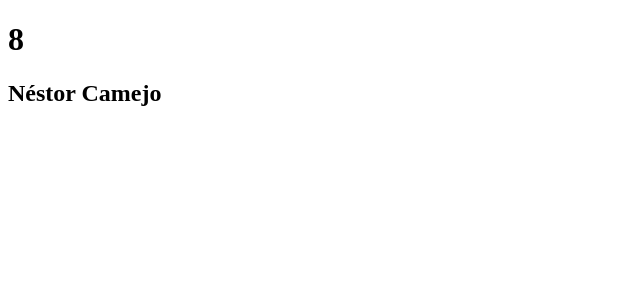
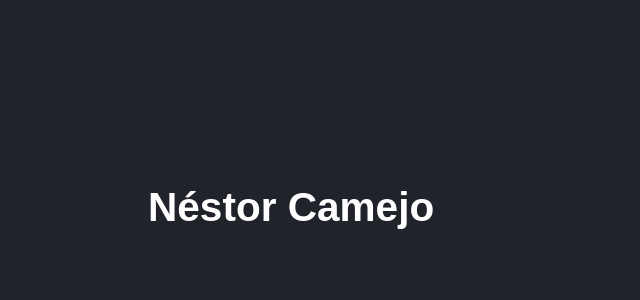
Before and after one commit to ncamejo/03-counter-app, a React (Vite) app: page / in a window 1280 px wide. Shown: the top 300 px of the page, without its empty margins (0-640 px from the left). Built offline with nearby package versions, Linux system fonts and the light colour scheme.

Commit message:
quinta actualizacion

```diff
--- a/src/FirstApp.jsx
+++ b/src/FirstApp.jsx
@@ -1,16 +1,14 @@
+/* eslint-disable react/prop-types */
 // const saludo = (nombre)=>{
 //   return `Hola mi nombre es: ${nombre}`
 // }
 
-const getResult = ()=>{
-    return 4 + 4;
-}
 
-export const FirstApp = () => {
-  let nombre = 'Goku!!!'
+
+export const FirstApp = ({title}) => {
   return (
     <>
-      <h1>{getResult()}</h1>
+    <h1>{title}</h1>
       <h2>Néstor Camejo</h2>
     </>
   );
--- a/src/main.jsx
+++ b/src/main.jsx
@@ -1,6 +1,7 @@
 import React, { StrictMode } from 'react';
 import ReactDOM from 'react-dom/client';
 import { FirstApp } from './FirstApp';
+import './styles.css';
 
 ReactDOM.createRoot(document.getElementById('root')).render(
   <React.StrictMode>
--- /dev/null
+++ b/src/styles.css
@@ -0,0 +1,7 @@
+html, body {
+    background-color: #21232A;
+    color: white;
+    font-family: Arial, Helvetica, sans-serif;
+    font-size: 1.3rem;
+    padding: 70px;
+}
```
